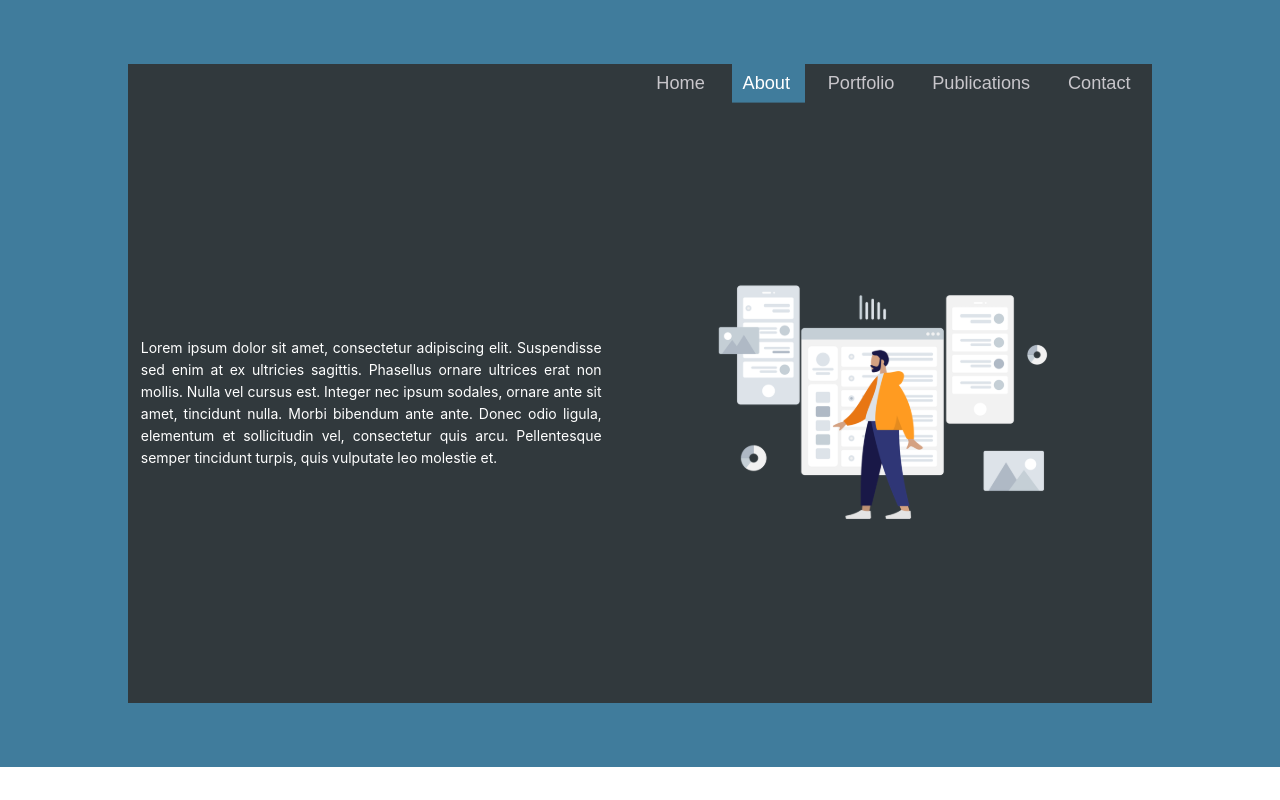
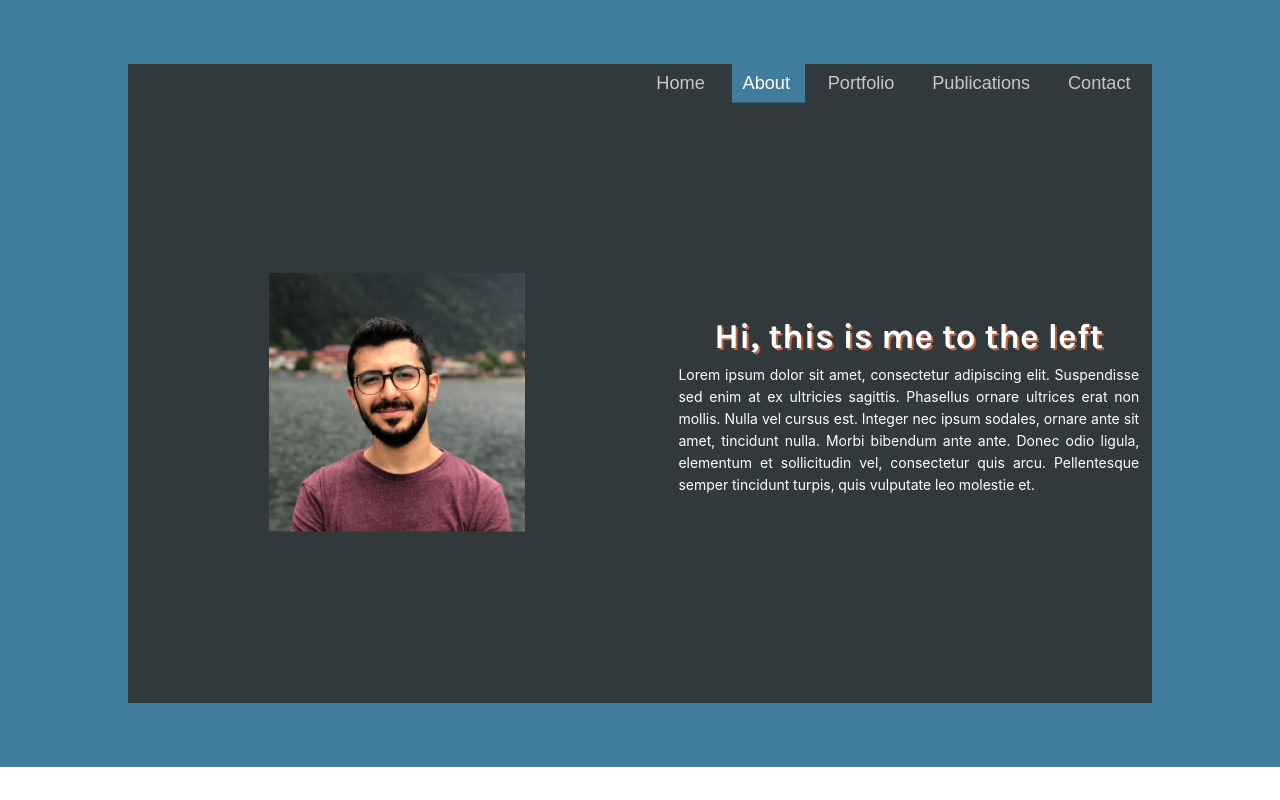
Before and after one commit to majdajroudi/Portfolio, a React (Create React App) app: page /about in a window 1280 px wide. Built offline with nearby package versions, Linux system fonts and the light colour scheme; a web font is replaced by a local one.

Commit message:
add styling to about page

```diff
--- a/src/containers/About/index.css
+++ b/src/containers/About/index.css
@@ -14,7 +14,7 @@
 
 .about__contentBox__bottom {
     display: flex;
-    flex-direction: row;
+    flex-direction: row-reverse;
     justify-content: space-around;
     height: 100%;
 }
@@ -33,6 +33,14 @@
     flex-direction: column;
     justify-content: center;
     align-items: center;
+}
+.about__contentBox__textCol h2 {
+    text-align: initial;
+    color: white;
+    font-size: 2.5em;
+    text-shadow: 2px 2px #B8623F;
+    font-family: "Karla", serif;
+    margin: 0px;
 }
 
 .about__contentBox__textCol div p{
@@ -56,5 +64,5 @@
 }
 
 .about__contentBox__imgContainer img {
-    max-width: 70%;
+    max-width: 50%;
 }
--- a/src/containers/About/index.jsx
+++ b/src/containers/About/index.jsx
@@ -1,7 +1,7 @@
 import React from 'react';
-import homeImg from "../../images/homeImg.svg"
+import aboutImg from "../../images/majd.svg"
 import { Col, Row} from "antd"
-import {Sides} from "./../../components/Sides"
+import {Sides} from "./../../components/Sides";
 import "./index.css"
 
 const About = () => {
@@ -12,12 +12,13 @@ const About = () => {
                     <Row className="about__contentBox__bottom">
                         <Col className="about__contentBox__textCol">
                             <Col>
+                                <h2>Hi, this is me to the left</h2>
                                 <p>Lorem ipsum dolor sit amet, consectetur adipiscing elit. Suspendisse sed enim at ex ultricies sagittis. Phasellus ornare ultrices erat non mollis. Nulla vel cursus est. Integer nec ipsum sodales, ornare ante sit amet, tincidunt nulla. Morbi bibendum ante ante. Donec odio ligula, elementum et sollicitudin vel, consectetur quis arcu. Pellentesque semper tincidunt turpis, quis vulputate leo molestie et.</p>
                             </Col>
                         </Col>
                         <Col className="about__contentBox__imgCol">
                             <Row className="about__contentBox__imgContainer">
-                                <img src={homeImg} alt="walking man illustration"/>
+                                <img src={aboutImg} alt="walking man illustration"/>
                             </Row>
                         </Col>
                     </Row>
```
Also changed, not shown: src/containers/Publications/index.jsx (added), src/images/majd.svg (added).
